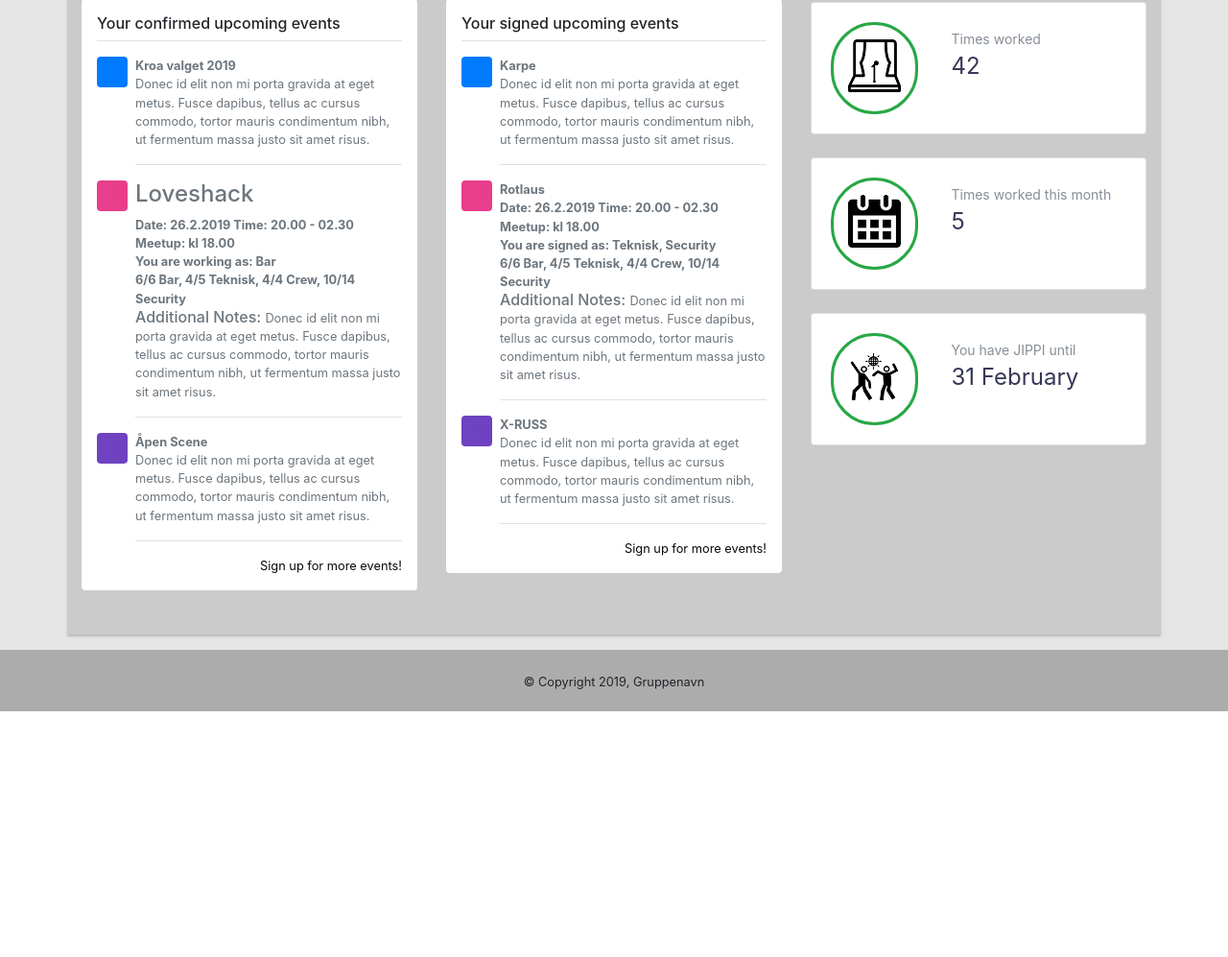
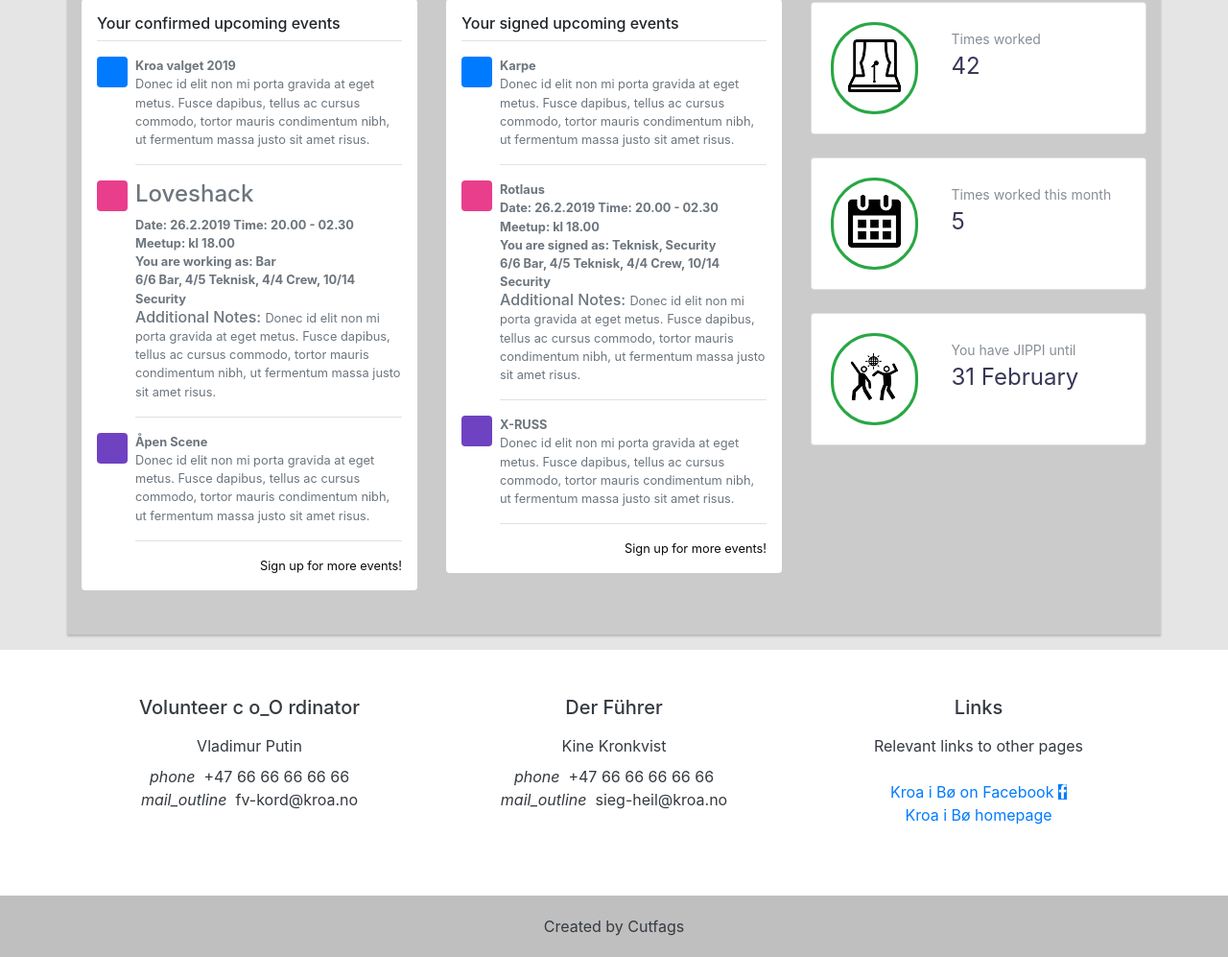
Before and after one commit to LarsStianF/KroaApplikasjon, a PHP site: page /admin/index.php in a window 1280 px wide. Shown: the part 281-1278 px from the top of the page at 96% size. Before the commit the page ends 1022 px from the top, so only its background shows below. Run offline with PHP 8.4, Linux system fonts and the light colour scheme; some libraries are stand-ins or nearby versions.

Commit message:
Head/Header/Footer

```diff
--- a/admin/rsc/imports/php/components/admin_head.php
+++ b/admin/rsc/imports/php/components/admin_head.php
@@ -5,6 +5,8 @@
         <!-- Bootstrap import -->
         <link rel="stylesheet" href="https://maxcdn.bootstrapcdn.com/bootstrap/4.0.0/css/bootstrap.min.css" integrity="sha384-Gn5384xqQ1aoWXA+058RXPxPg6fy4IWvTNh0E263XmFcJlSAwiGgFAW/dAiS6JXm" crossorigin="anonymous">
         <link rel="stylesheet" href="../rsc/imports/css/main.css">
+        <link rel="stylesheet" href="../rsc/imports/css/custom.css">
+        <link href="//maxcdn.bootstrapcdn.com/font-awesome/4.2.0/css/font-awesome.min.css" rel="stylesheet">
 
         <script src="https://ajax.googleapis.com/ajax/libs/jquery/3.3.1/jquery.min.js"></script>
 
--- a/admin/rsc/imports/php/components/admin_header.php
+++ b/admin/rsc/imports/php/components/admin_header.php
@@ -9,8 +9,7 @@
 
 
 <!------ Include the above in your HEAD tag ---------->
-<link rel="stylesheet" href="../rsc/imports/css/custom.css">
-<link href="//maxcdn.bootstrapcdn.com/font-awesome/4.2.0/css/font-awesome.min.css" rel="stylesheet">
+
 <!-- Navigation -->
 <div class="">
     <header class="topbar">
--- a/rsc/imports/php/components/footer.php
+++ b/rsc/imports/php/components/footer.php
@@ -1,10 +1,50 @@
-<footer>
 
+
+<footer class="bg-white text-dark text-center">
+
+    <section class="py-5">
+        <div class="container">
+            <div class="row">
+
+                <div class="col">
+                    <h5 class="mb-3">Volunteer c o_O rdinator</h5>
+                    <p class="mb-2">Vladimur Putin</p>
+                    <ul class="mb-4" style="list-style-type: none; padding-left: 0;">
+                        <li><i class="material-icons">phone</i>&nbsp;&nbsp;+47 66 66 66 66 66</li>
+                        <li><i class="material-icons">mail_outline</i>&nbsp;&nbsp;fv-kord@kroa.no</li>
+                    </ul>
+                </div>
+
+                <div class="col">
+                    <h5 class="mb-3">Der Führer</h5>
+                    <p class="mb-2">Kine Kronkvist</p>
+                    <ul class="mb-4" style="list-style-type: none; padding-left: 0;">
+                        <li><i class="material-icons">phone</i>&nbsp;&nbsp;+47 66 66 66 66 66</li>
+                        <li><i class="material-icons">mail_outline</i>&nbsp;&nbsp;sieg-heil@kroa.no</li>
+                    </ul>
+                </div>
+
+                <div class="col">
+                    <h5 class="mb-3">Links</h5>
+                    <ul class="mb-4" style="list-style-type: none; padding-left: 0;">
+                        <li> <p class="mb-4">Relevant links to other pages</p></li>
+                        <li> <a class="text-primary" href="https://address.no/" target="_blank">Kroa i Bø on Facebook <i class=" bg-primary text-white fa fa-facebook"></i></a></li>
+                        <li> <a class="text-primary" href="https://address.no/" target="_blank">Kroa i Bø homepage</a></li>
+
+                </div>
+
+            </div>
+        </div>
+    </section>
+
+    <!-- Copyright-->
     <section class="footer-copyright">
         <div class="container text-center">
-            <small>&copy; Copyright 2019, Gruppenavn</small>
+            Created by Cutfags
         </div>
     </section>
+
+
 
 </footer>
 </body>
--- a/rsc/imports/php/components/head.php
+++ b/rsc/imports/php/components/head.php
@@ -6,6 +6,7 @@
         <link rel="stylesheet" href="https://maxcdn.bootstrapcdn.com/bootstrap/4.0.0/css/bootstrap.min.css" integrity="sha384-Gn5384xqQ1aoWXA+058RXPxPg6fy4IWvTNh0E263XmFcJlSAwiGgFAW/dAiS6JXm" crossorigin="anonymous">
         <link rel="stylesheet" href="rsc/imports/css/main.css">
 
+
         <script src="https://ajax.googleapis.com/ajax/libs/jquery/3.3.1/jquery.min.js"></script>
 
     </head>
```
